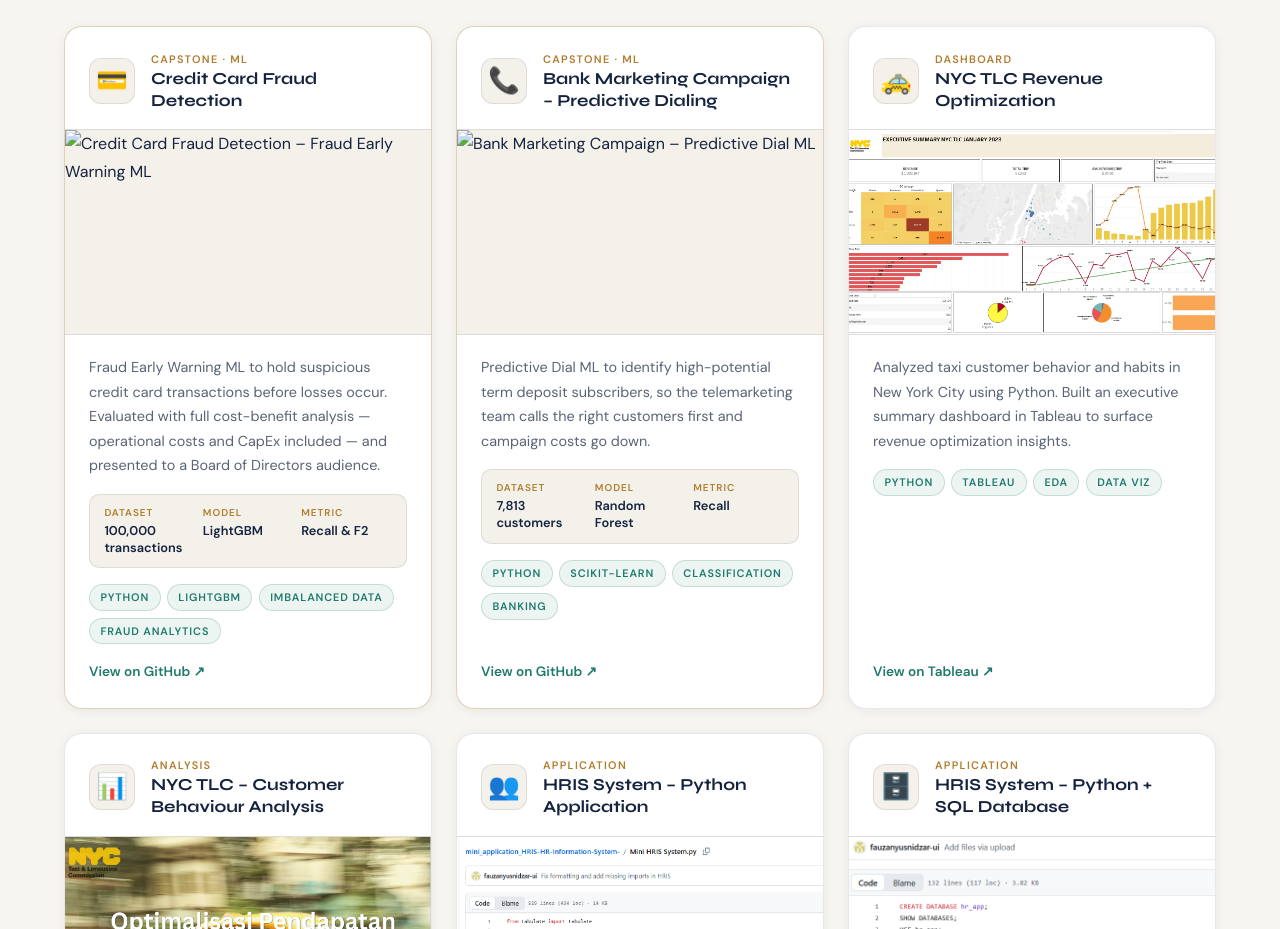
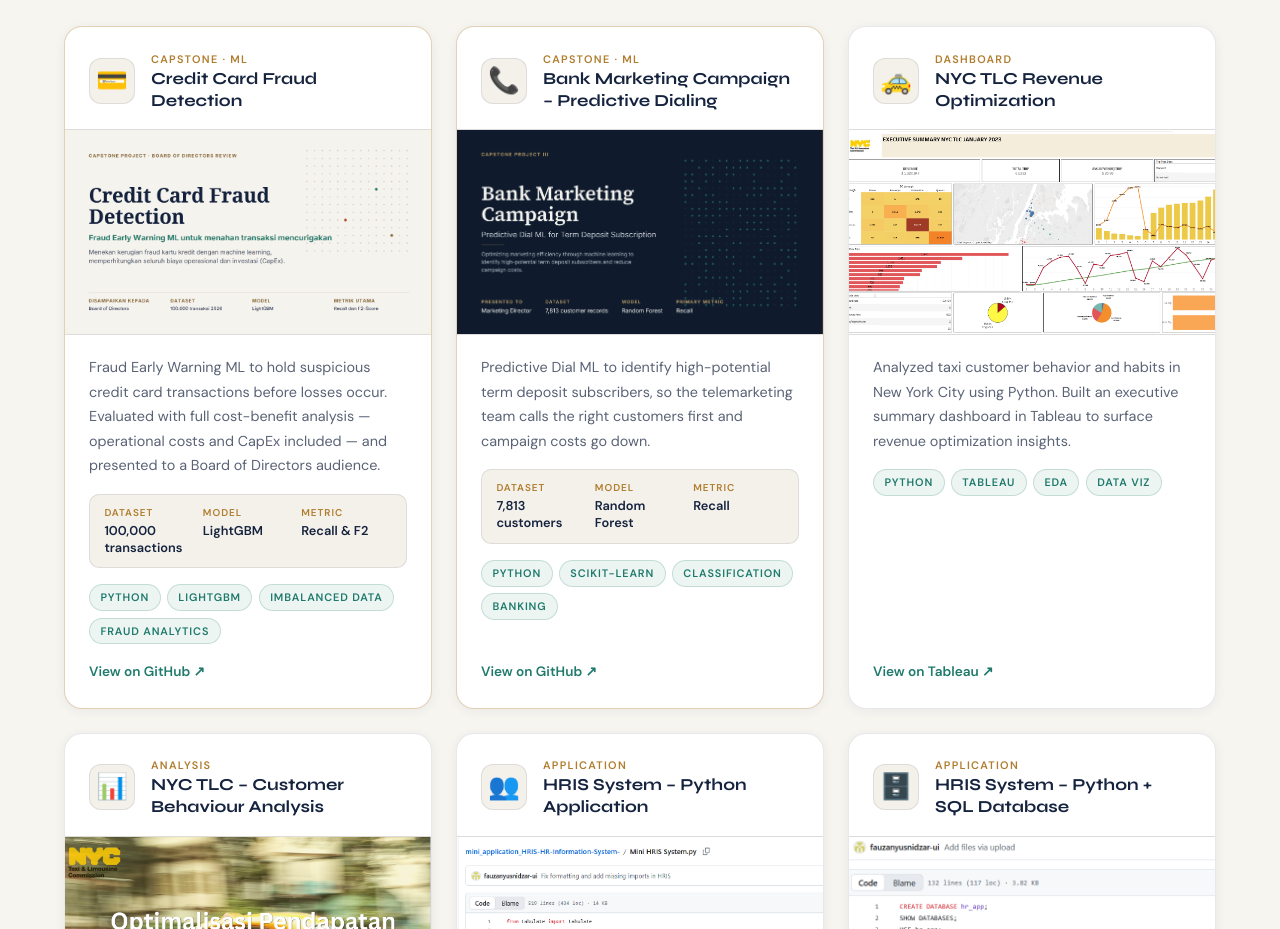
Before and after one commit to fauzanyusnidzar-ui/Web-Portofolio-Fauzan-Hanindyawan, a plain HTML site: page index.html in a window 1280 px wide. Shown: the part 3880-4809 px from the top of the page. Drawn offline with Linux system fonts and the light colour scheme.

Commit message:
Update index.html

```diff
--- a/index.html
+++ b/index.html
@@ -810,7 +810,7 @@
             <div class="project-title">Credit Card Fraud Detection</div>
           </div>
         </div>
-        <img src="credit-card-fraud-detection.png" alt="Credit Card Fraud Detection – Fraud Early Warning ML" class="project-img" loading="lazy">
+        <img src="cc_project.png" alt="Credit Card Fraud Detection – Fraud Early Warning ML" class="project-img" loading="lazy">
         <div class="project-body">
           <p class="project-desc">Fraud Early Warning ML to hold suspicious credit card transactions before losses occur. Evaluated with full cost-benefit analysis — operational costs and CapEx included — and presented to a Board of Directors audience.</p>
           <div class="project-meta">
@@ -837,7 +837,7 @@
             <div class="project-title">Bank Marketing Campaign – Predictive Dialing</div>
           </div>
         </div>
-        <img src="bank-marketing-campaign.png" alt="Bank Marketing Campaign – Predictive Dial ML" class="project-img" loading="lazy">
+        <img src="predictive_dial_project.png" alt="Bank Marketing Campaign – Predictive Dial ML" class="project-img" loading="lazy">
         <div class="project-body">
           <p class="project-desc">Predictive Dial ML to identify high-potential term deposit subscribers, so the telemarketing team calls the right customers first and campaign costs go down.</p>
           <div class="project-meta">
```
